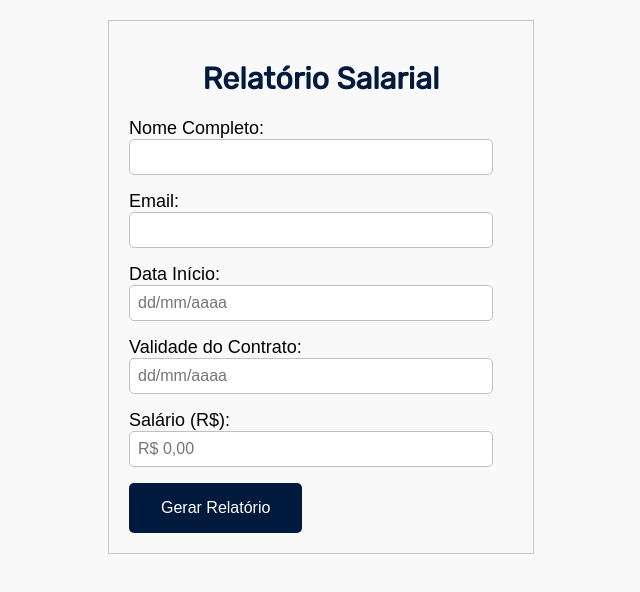
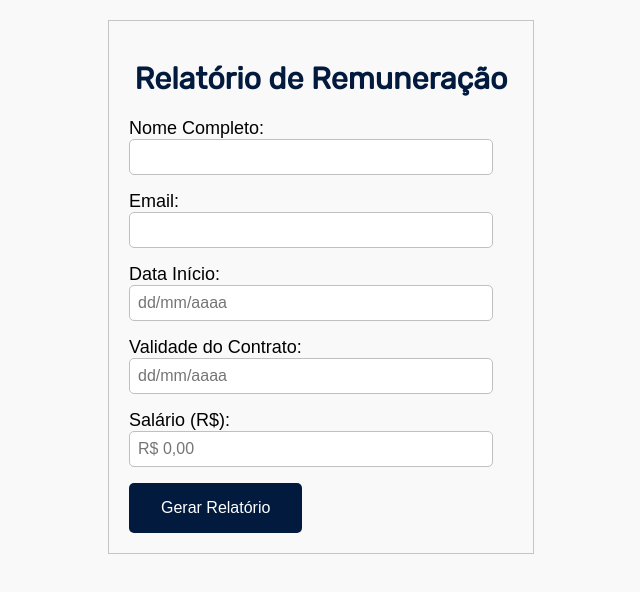
Before and after one commit to isabeela/relatorio-salarial, a plain HTML site: page index.html in a window 1280 px wide. Shown: the whole page, without its empty margins (319-959 px from the left). Drawn offline with nearby package versions, Linux system fonts and the light colour scheme.

Commit message:
Update index.html

```diff
--- a/index.html
+++ b/index.html
@@ -1,7 +1,7 @@
 <!DOCTYPE html>
 <html>
 <head>
-    <title> Relatório Salarial </title>
+    <title> Relatório de Remuneração </title>
     <link rel="stylesheet" href="styles.css">
     <link rel="icon" href="img/logo-hype.jpg" type="image/x-icon">
     <!-- Inclua a biblioteca jsPDF diretamente do CDN -->
@@ -13,7 +13,7 @@
 
 <body>
     <div class="container">
-        <h1>Relatório Salarial</h1>
+        <h1>Relatório de Remuneração</h1>
         <form id="formulario">
             <div class="form-group">
                 <label for="nome">Nome Completo:</label> <br>
```
